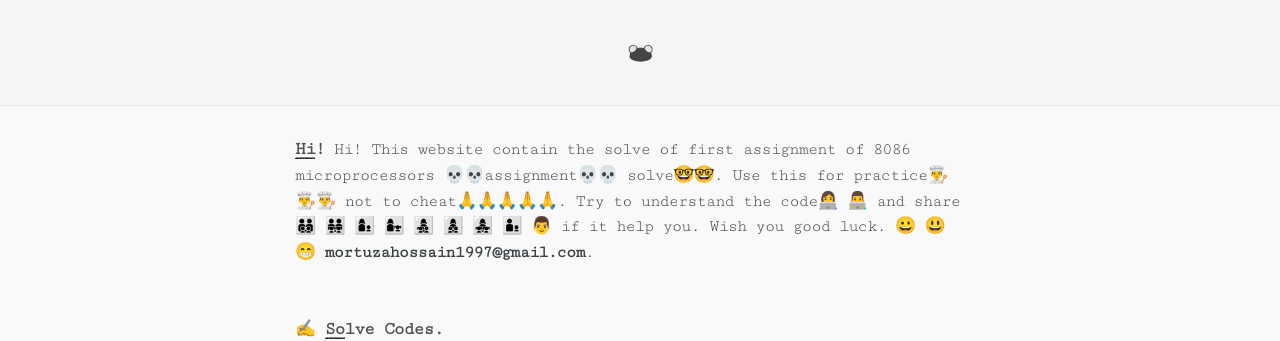
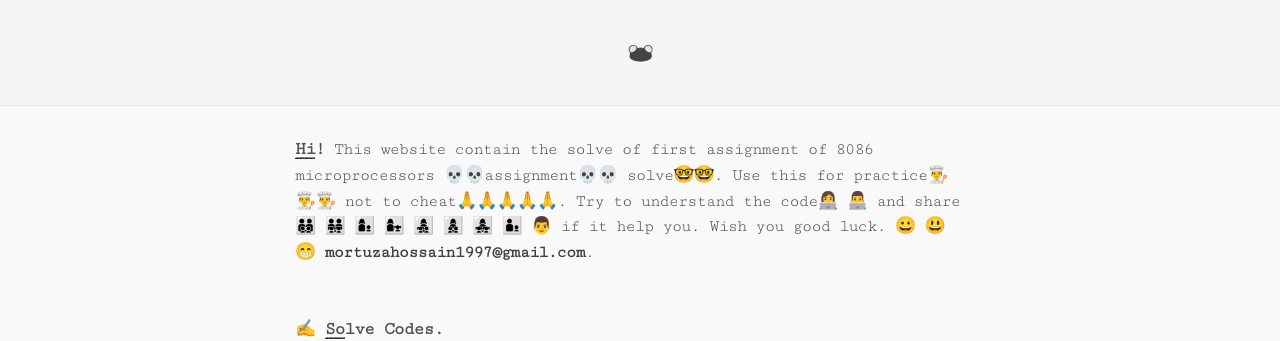
Before and after one commit to mortuzahossain/assembly, a Jekyll site: the page built from index.html, in a window 1280 px wide. Shown: the top 341 px of the page. Built offline with Jekyll 4.4.1, drawn with Linux system fonts in a browser that asks for light colours; some web fonts are replaced; the list of posts is cut into pages by our own code.

```diff
--- a/_config.yml
+++ b/_config.yml
@@ -6,7 +6,7 @@ title: 8086 Assignment
 email: mortuzahossain1997@gmail.com
 author: mortuzahossain
 keywords: "Assignment,asm,project"
-description: "Hi! This website contain the solve of first assignment of 8086 microprocessors 💀💀assignment💀💀 solve🤓🤓. Use this for practice👨‍🍳👨‍🍳👨‍🍳 not to cheat🙏🙏🙏🙏🙏. Try to understand the code👩‍💻 👨‍💻 and share👨‍👨‍👦‍👦 👨‍👨‍👧‍👧 👩‍👦 👩‍👧 👩‍👧‍👦 👩‍👦‍👦 👩‍👧‍👧 👨‍👦 👨 if it help you. Wish you good luck. 😀 😃 😁"
+description: "This website contain the solve of first assignment of 8086 microprocessors 💀💀assignment💀💀 solve🤓🤓. Use this for practice👨‍🍳👨‍🍳👨‍🍳 not to cheat🙏🙏🙏🙏🙏. Try to understand the code👩‍💻 👨‍💻 and share👨‍👨‍👦‍👦 👨‍👨‍👧‍👧 👩‍👦 👩‍👧 👩‍👧‍👦 👩‍👦‍👦 👩‍👧‍👧 👨‍👦 👨 if it help you. Wish you good luck. 😀 😃 😁"
 social_username: mortuzahossain
 
 # Build settings ...
```
